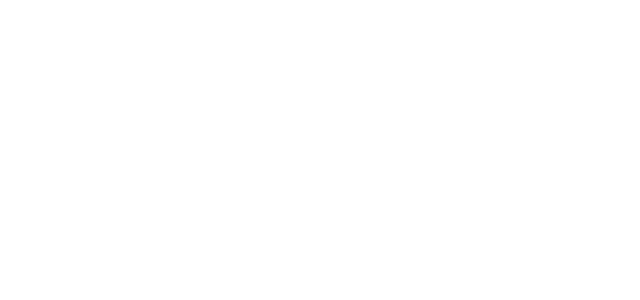
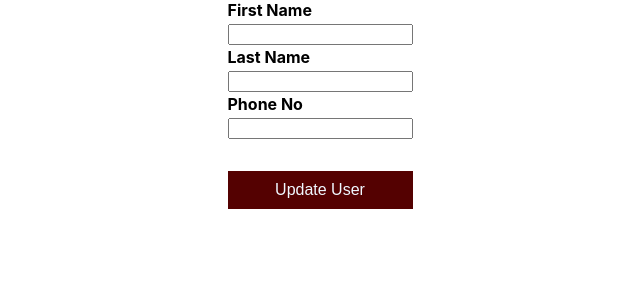
Before and after one commit to Autophile-Dev/ibrahim-lectures, a React (Create React App) app: page /update-user/1 in a window 1280 px wide. Before the commit this address had no page. Shown: the top 300 px of the page, without its empty margins (320-960 px from the left). Built offline with nearby package versions, Linux system fonts and the light colour scheme; no server answers.

Commit message:
CRU opearations implemented

```diff
--- a/src/App.css
+++ b/src/App.css
@@ -1,5 +1,5 @@
 body {
-  height: 90vh;
+  height: auto;
   width: 100%;
   padding: 0;
   margin: 0;
--- a/src/App.js
+++ b/src/App.js
@@ -9,6 +9,7 @@ import { Link, Route, Routes } from 'react-router-dom';
 import Error from './components/Table/Error';
 import ViewUser from './components/Table/ViewUser';
 import CreateUser from './components/form/form1/CreateUser';
+import UpdateUser from './components/form/form1/UpdateUser';
 function App({ user }) {
 
   const [value, setValue] = useState('');
@@ -148,6 +149,9 @@ function App({ user }) {
       <Routes>
         <Route path='/user/:id' element={<ViewUser />} />
       </Routes>
+      <Routes>
+        <Route path='/update-user/:id' element={<UpdateUser />} />
+      </Routes>
     </div>
   );
 }
--- a/src/components/Table/Users.jsx
+++ b/src/components/Table/Users.jsx
@@ -5,15 +5,15 @@ import { Link } from 'react-router-dom';
 
 const Users = () => {
 
-  const [data, setData] = useState([]);
+  const [userData, setData] = useState([]);
   const [loading, setLoading] = useState(false);
   const [fetchError, setFetchError] = useState('');
 
   const fetchUsersData = async () => {
     try {
       setLoading(true);
-      const responseData = await axios.get('https://jsonplaceholder.typicode.com/users');
-      setData(responseData.data);
+      const responseData = await axios.get('http://localhost:5051/auth/users/all-user');
+      setData(responseData.data.users);
       console.log(responseData.data);
       setLoading(false);
     } catch (error) {
@@ -31,29 +31,31 @@ const Users = () => {
         <Table sx={{ minWidth: 900 }} aria-label="customized table">
           <TableHead>
             <TableRow>
-              <TableCell>ID</TableCell>
-              <TableCell color='#f5f5f5'>Name</TableCell>
-              <TableCell color='#f5f5f5'>Email</TableCell>
+              <TableCell color='#f5f5f5'>First Name</TableCell>
+              <TableCell color='#f5f5f5'>Last Name</TableCell>
               <TableCell color='#f5f5f5'>Phone No</TableCell>
-              <TableCell color='#f5f5f5'>Website</TableCell>
               <TableCell color='#f5f5f5'>Action</TableCell>
             </TableRow>
           </TableHead>
           <TableBody>
             {loading && <div>Loading Data....</div>}
-            {data && data.map((userData, key) => (
-              <TableRow key={key}>
-                <TableCell>{userData.id}</TableCell>
-                <TableCell>{userData.name}</TableCell>
-                <TableCell>{userData.email}</TableCell>
-                <TableCell>{userData.phone}</TableCell>
-                <TableCell>{userData.website}</TableCell>
+            {!loading && userData.length !== 0 && userData.map((item) => (
+              <TableRow key={item._id}>
+                <TableCell>{item.firstName}</TableCell>
+                <TableCell>{item.lastName}</TableCell>
+                <TableCell>{item.phoneNum}</TableCell>
                 <TableCell>
-                  <Link to={`/user/${userData.id}`}>
-                    <svg xmlns="http://www.w3.org/2000/svg" fill="none" viewBox="0 0 24 24" stroke-width="1.5" stroke="currentColor" class="size-6">
-                      <path stroke-linecap="round" stroke-linejoin="round" d="M2.036 12.322a1.012 1.012 0 0 1 0-.639C3.423 7.51 7.36 4.5 12 4.5c4.638 0 8.573 3.007 9.963 7.178.07.207.07.431 0 .639C20.577 16.49 16.64 19.5 12 19.5c-4.638 0-8.573-3.007-9.963-7.178Z" />
-                      <path stroke-linecap="round" stroke-linejoin="round" d="M15 12a3 3 0 1 1-6 0 3 3 0 0 1 6 0Z" />
+                  <Link to={`/user/${item._id}`}>
+                    <svg xmlns="http://www.w3.org/2000/svg" fill="none" width={24} height={24} viewBox="0 0 24 24" strokeWidth="1.5" stroke="currentColor">
+                      <path strokeLinecap="round" strokeLinejoin="round" d="M2.036 12.322a1.012 1.012 0 0 1 0-.639C3.423 7.51 7.36 4.5 12 4.5c4.638 0 8.573 3.007 9.963 7.178.07.207.07.431 0 .639C20.577 16.49 16.64 19.5 12 19.5c-4.638 0-8.573-3.007-9.963-7.178Z" />
+                      <path strokeLinecap="round" strokeLinejoin="round" d="M15 12a3 3 0 1 1-6 0 3 3 0 0 1 6 0Z" />
                     </svg>
+                  </Link>
+                  <Link to={`/update-user/${item._id}`}>
+                    <svg xmlns="http://www.w3.org/2000/svg" fill="none" width={24} height={24} viewBox="0 0 24 24" stroke-width="1.5" stroke="currentColor" class="size-6">
+                      <path stroke-linecap="round" stroke-linejoin="round" d="m16.862 4.487 1.687-1.688a1.875 1.875 0 1 1 2.652 2.652L10.582 16.07a4.5 4.5 0 0 1-1.897 1.13L6 18l.8-2.685a4.5 4.5 0 0 1 1.13-1.897l8.932-8.931Zm0 0L19.5 7.125M18 14v4.75A2.25 2.25 0 0 1 15.75 21H5.25A2.25 2.25 0 0 1 3 18.75V8.25A2.25 2.25 0 0 1 5.25 6H10" />
+                    </svg>
+
                   </Link>
                 </TableCell>
               </TableRow>
--- a/src/components/form/form1/CreateUser.js
+++ b/src/components/form/form1/CreateUser.js
@@ -1,5 +1,7 @@
 import React, { useState } from 'react'
 import './form.css';
+import axios from 'axios';
+import Swal from 'sweetalert2';
 const CreateUser = () => {
   const [userFields, setUserFields] = useState({
     firstName: '',
@@ -39,23 +41,70 @@ const CreateUser = () => {
     }
 
     if (!userFields.phoneNum) {
-      newUserFieldsErrors.firstNameError = "Phone number is required";
+      newUserFieldsErrors.phoneNumError = "Phone number is required";
       isValid = true;
     } else {
       newUserFieldsErrors.phoneNumError = "";
     }
 
     if (!userFields.password) {
-      newUserFieldsErrors.firstNameError = "Password is required";
+      newUserFieldsErrors.passwordError = "Password is required";
       isValid = true;
     } else if (userFields.password.length < 6) {
-      newUserFieldsErrors.firstNameError = "Password should be 6 character long";
+      newUserFieldsErrors.passwordError = "Password should be 6 character long";
       isValid = true;
     }
     else {
-      newUserFieldsErrors.firstNameError = "";
+      newUserFieldsErrors.passwordError = "";
     }
 
+    setUserFieldsError(newUserFieldsErrors);
+
+
+    const requestBody = {
+      firstName: userFields.firstName,
+      lastName: userFields.lastName,
+      phoneNum: userFields.phoneNum,
+      password: userFields.password,
+    };
+
+    if (isValid) {
+      setIsLoading(true);
+      try {
+        const request = await axios.post('http://localhost:5051/auth/users/create-user', requestBody);
+        if (request.status === 200) {
+          setUserFields({
+            firstName: '',
+            lastName: '',
+            phoneNum: '',
+            password: ''
+          });
+          Swal.fire({
+            icon: 'success',
+            title: 'User has been created in system',
+            showClass: {
+              popup: 'animate__animated animate__fadeInDown',
+            },
+            hideClass: {
+              popup: 'animate__animated animate__fadeOutUp'
+            }
+          })
+        } else if (request.status === 400) {
+          Swal.fire({
+            icon: 'error',
+            title: 'Error while creating user',
+            showClass: {
+              popup: 'animate__animated animate__fadeInDown',
+            },
+            hideClass: {
+              popup: 'animate__animated animate__fadeOutUp'
+            }
+          })
+        }
+      } catch (error) {
+        console.log(error);
+      }
+    }
 
   }
   // Handling Fields
@@ -83,7 +132,7 @@ const CreateUser = () => {
         <span className='error-message'>{userFieldsError.phoneNumError}</span>
 
         <label>Password</label>
-        <input type='text' name='password' value={userFields.password} onChange={fieldChange} />
+        <input type='password' name='password' value={userFields.password} onChange={fieldChange} />
         <span className='error-message'>{userFieldsError.passwordError}</span>
 
         <button className='add-user'>Add User</button>
--- /dev/null
+++ b/src/components/form/form1/UpdateUser.jsx
@@ -0,0 +1,152 @@
+import React, { useEffect, useState } from 'react'
+import './form.css';
+import axios from 'axios';
+import Swal from 'sweetalert2';
+import { useParams } from 'react-router-dom';
+const UpdateUser = () => {
+    const { id } = useParams();
+    const [data, setData] = useState({});
+    const [loading, setLoading] = useState(false);
+    console.log(id);
+    const fetchUsersData = async () => {
+        try {
+            setLoading(true);
+            const response = await axios.get(`http://localhost:5051/auth/users/specific-user/${id}`);
+            setData(response.data.user);
+            setUserFields(response.data.user);
+            setLoading(false);
+        } catch (error) {
+            console.log(error);
+            setLoading(false);
+        }
+    }
+
+    useEffect(() => {
+        fetchUsersData();
+    }, [id]);
+
+
+    const [isLoading, setIsLoading] = useState(false);
+    const [userFields, setUserFields] = useState({
+        firstName: '',
+        lastName: '',
+        phoneNum: '',
+    });
+
+    const [userFieldsError, setUserFieldsError] = useState({
+        firstNameError: '',
+        lastNameError: '',
+        phoneNumError: '',
+    });
+    // Handling Fields
+    const fieldChange = (e) => {
+        const { name, value } = e.target;
+        setUserFields({ ...userFields, [name]: value });
+    }
+    const handleSubmit = async (e) => {
+        e.preventDefault();
+        let isValid = true;
+
+        const newUserFieldsErrors = { ...userFieldsError };
+
+
+        if (!userFields.firstName) {
+            newUserFieldsErrors.firstNameError = "First name is required";
+            isValid = true;
+        } else {
+            newUserFieldsErrors.firstNameError = "";
+        }
+
+        if (!userFields.lastName) {
+            newUserFieldsErrors.lastNameError = "Last name is required";
+            isValid = true;
+        } else {
+            newUserFieldsErrors.lastNameError = "";
+        }
+
+        if (!userFields.phoneNum) {
+            newUserFieldsErrors.phoneNumError = "Phone number is required";
+            isValid = true;
+        } else {
+            newUserFieldsErrors.phoneNumError = "";
+        }
+
+
+        setUserFieldsError(newUserFieldsErrors);
+
+
+        const requestBody = {
+            firstName: userFields.firstName,
+            lastName: userFields.lastName,
+            phoneNum: userFields.phoneNum,
+
+        };
+
+        if (isValid) {
+            setIsLoading(true);
+            try {
+                const request = await axios.put(`http://localhost:5051/auth/users/update-user/${id}`, requestBody);
+                if (request.status === 200) {
+                    setUserFields({
+                        firstName: '',
+                        lastName: '',
+                        phoneNum: '',
+                    });
+                    Swal.fire({
+                        icon: 'success',
+                        title: 'User has been updated in system',
+                        showClass: {
+                            popup: 'animate__animated animate__fadeInDown',
+                        },
+                        hideClass: {
+                            popup: 'animate__animated animate__fadeOutUp'
+                        }
+                    }).then((result) => {
+                        if (result.isConfirmed) {
+                            window.location.href = '/user';
+                        }
+                    })
+
+                } else if (request.status === 400) {
+                    Swal.fire({
+                        icon: 'error',
+                        title: 'Error while updating user',
+                        showClass: {
+                            popup: 'animate__animated animate__fadeInDown',
+                        },
+                        hideClass: {
+                            popup: 'animate__animated animate__fadeOutUp'
+                        }
+                    })
+                }
+            } catch (error) {
+                console.log(error);
+            }
+        }
+
+    }
+    return (
+        <div>
+            <form className='form-create-user' onSubmit={handleSubmit}>
+
+                <label>First Name</label>
+                <input type='text' name='firstName' value={userFields.firstName} onChange={fieldChange} />
+                <span className='error-message'>{userFieldsError.firstNameError}</span>
+
+                <label>Last Name</label>
+                <input type='text' name='lastName' value={userFields.lastName} onChange={fieldChange} />
+                <span className='error-message'>{userFieldsError.lastNameError}</span>
+
+                <label>Phone No</label>
+                <input type='text' name='phoneNum' value={userFields.phoneNum} onChange={fieldChange} />
+                <span className='error-message'>{userFieldsError.phoneNumError}</span>
+
+
+
+                <button className='add-user'>Update User</button>
+            </form>
+        </div>
+    )
+}
+
+export default UpdateUser
```
Also changed, not shown: src/components/Table/ViewUser.jsx (+5 -7 lines).
